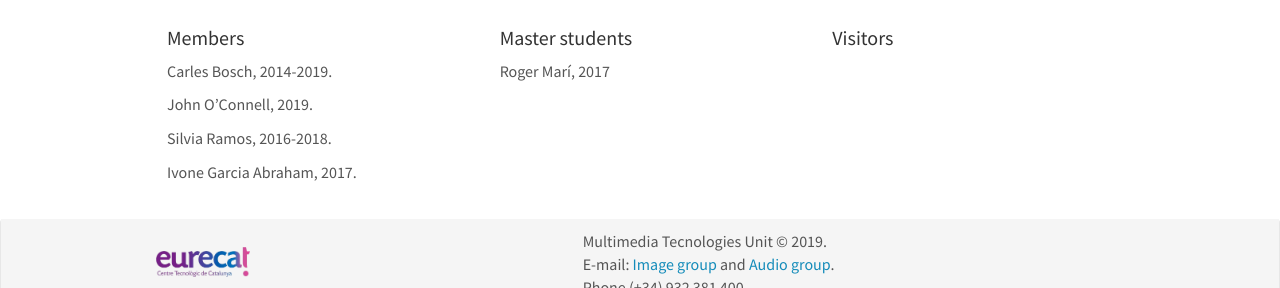
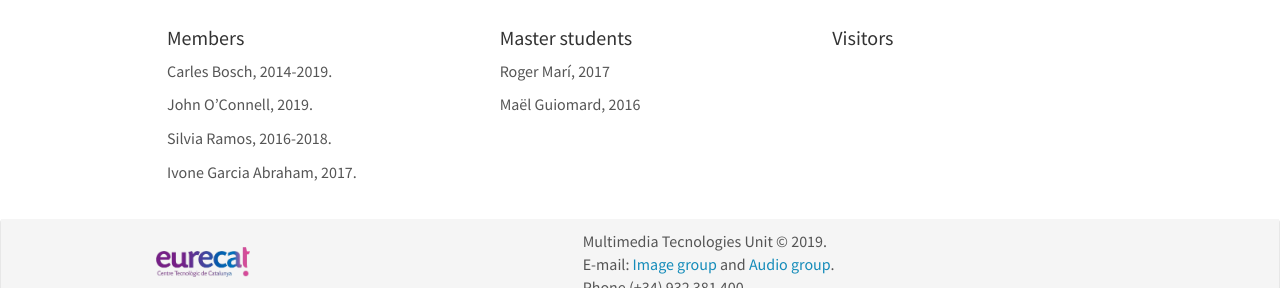
Before and after one commit to multimedia-eurecat/multimedia-eurecat.github.io, a Jekyll site: the page built from _pages/team.md, in a window 1280 px wide and 1146 px high. Shown: the part 763-1051 px from the top of the window. Built offline with Jekyll 4.4.1, drawn with Linux system fonts in a browser that asks for light colours; nearby versions of some CDN libraries.

Commit message:
Add Mael as former MsC student

```diff
--- a/_data/former_phd_msc.yml
+++ b/_data/former_phd_msc.yml
@@ -1,2 +1,3 @@
 # - name: firstname lastname, date
 - name: Roger Marí, 2017
+- name: Maël Guiomard, 2016
```
